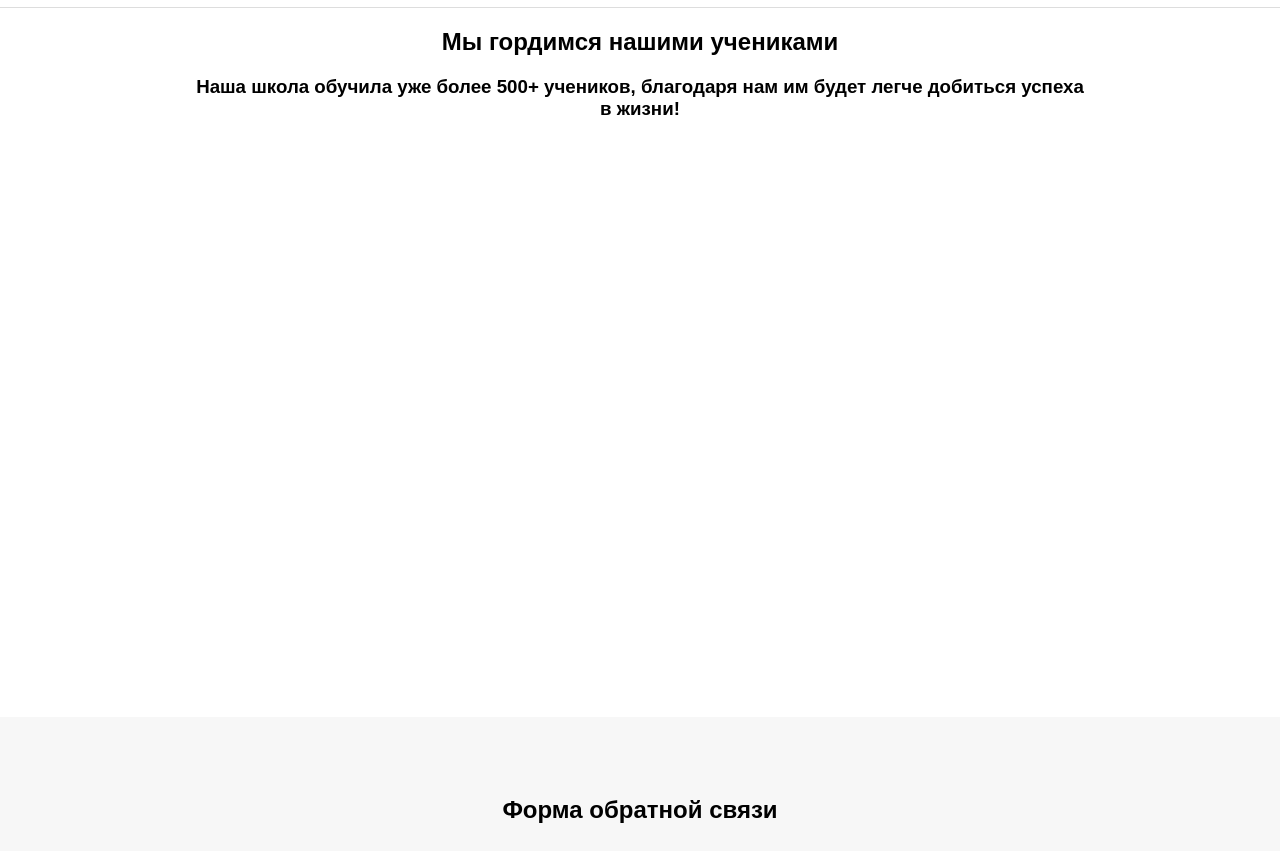
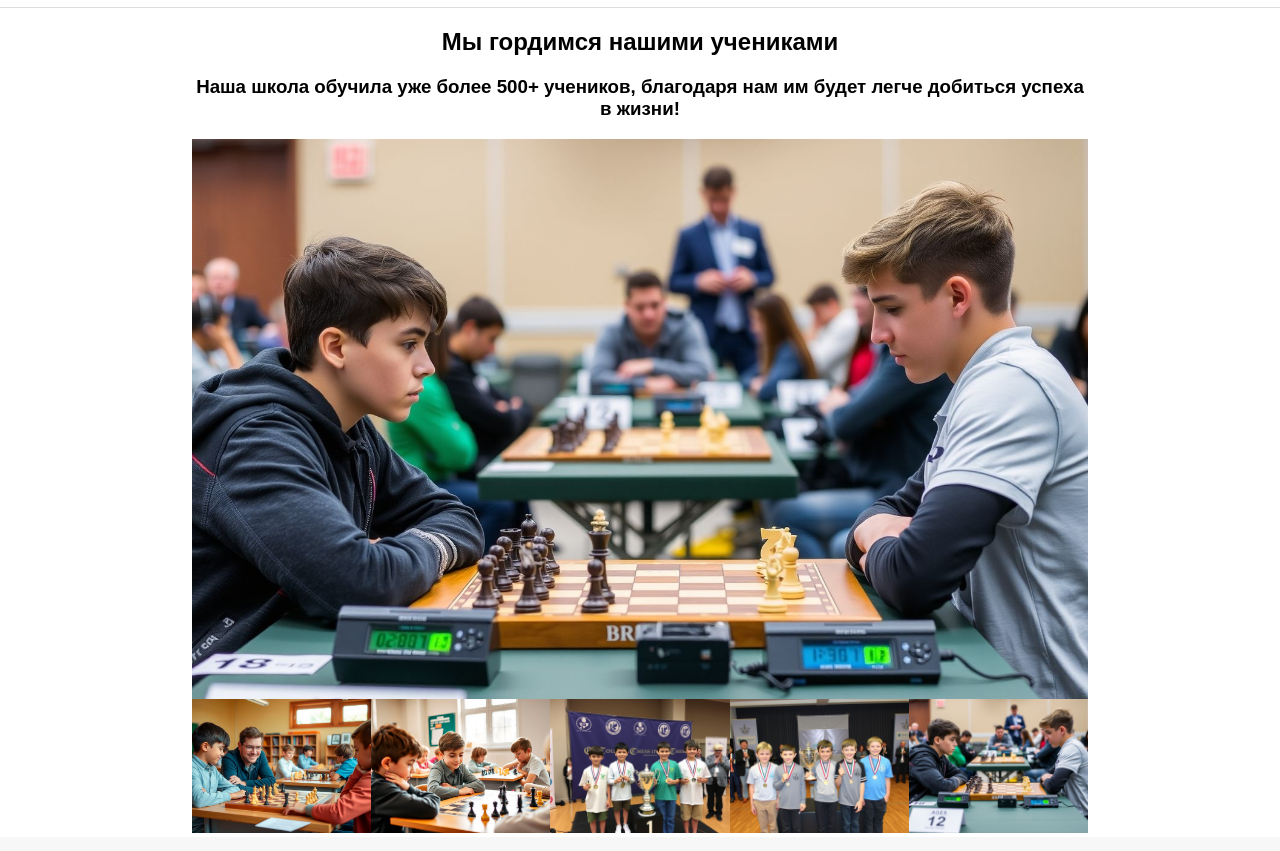
Before and after one commit to SashaBazueva/webChessScool, a plain HTML site: page html/about-us.html in a window 1280 px wide. Shown: the part 57-908 px from the top of the page. Drawn offline with Linux system fonts and the light colour scheme.

Commit message:
добавлены фотки в галлерею(фотки сгенерированы)

```diff
--- a/html/about-us.html
+++ b/html/about-us.html
@@ -29,18 +29,18 @@
         <h2>Мы гордимся нашими учениками</h2>
         <h3>Наша школа обучила уже более 500+ учеников, благодаря нам им будет легче добиться успеха в жизни!</h3>
         <ul class="slides">
-            <li id="slide1"><img src="" alt="" /></li>
-            <li id="slide2"><img src="" alt="" /></li>
-            <li id="slide3"><img src="" alt="" /></li>
-            <li id="slide4"><img src="" alt="" /></li>
-            <li id="slide5"><img src="" alt="" /></li>
+            <li id="slide1"><img src="/img/photo1.jpg" alt="" /></li>
+            <li id="slide2"><img src="/img/photo2.jpg" alt="" /></li>
+            <li id="slide3"><img src="/img/photo3.jpg" alt="" /></li>
+            <li id="slide4"><img src="/img/photo4.jpg" alt="" /></li>
+            <li id="slide5"><img src="/img/photo5.jpg" alt="" /></li>
         </ul>
         <ul class="thumbnails">
-            <li><a href="#slide1"><img src="" /></a></li>
-            <li><a href="#slide2"><img src="" /></a></li>
-            <li><a href="#slide3"><img src="" /></a></li>
-            <li><a href="#slide4"><img src="" /></a></li>
-            <li><a href="#slide5"><img src="" /></a></li>
+            <li><a href="#slide1"><img src="/img/photo1.jpg" /></a></li>
+            <li><a href="#slide2"><img src="/img/photo2.jpg" /></a></li>
+            <li><a href="#slide3"><img src="/img/photo3.jpg" /></a></li>
+            <li><a href="#slide4"><img src="/img/photo4.jpg" /></a></li>
+            <li><a href="#slide5"><img src="/img/photo5.jpg" /></a></li>
         </ul>
     </div>
 
```
Also changed, not shown: img/photo1.jpg (added), img/photo2.jpg (added), img/photo3.jpg (added), img/photo4.jpg (added), img/photo5.jpg (added).
